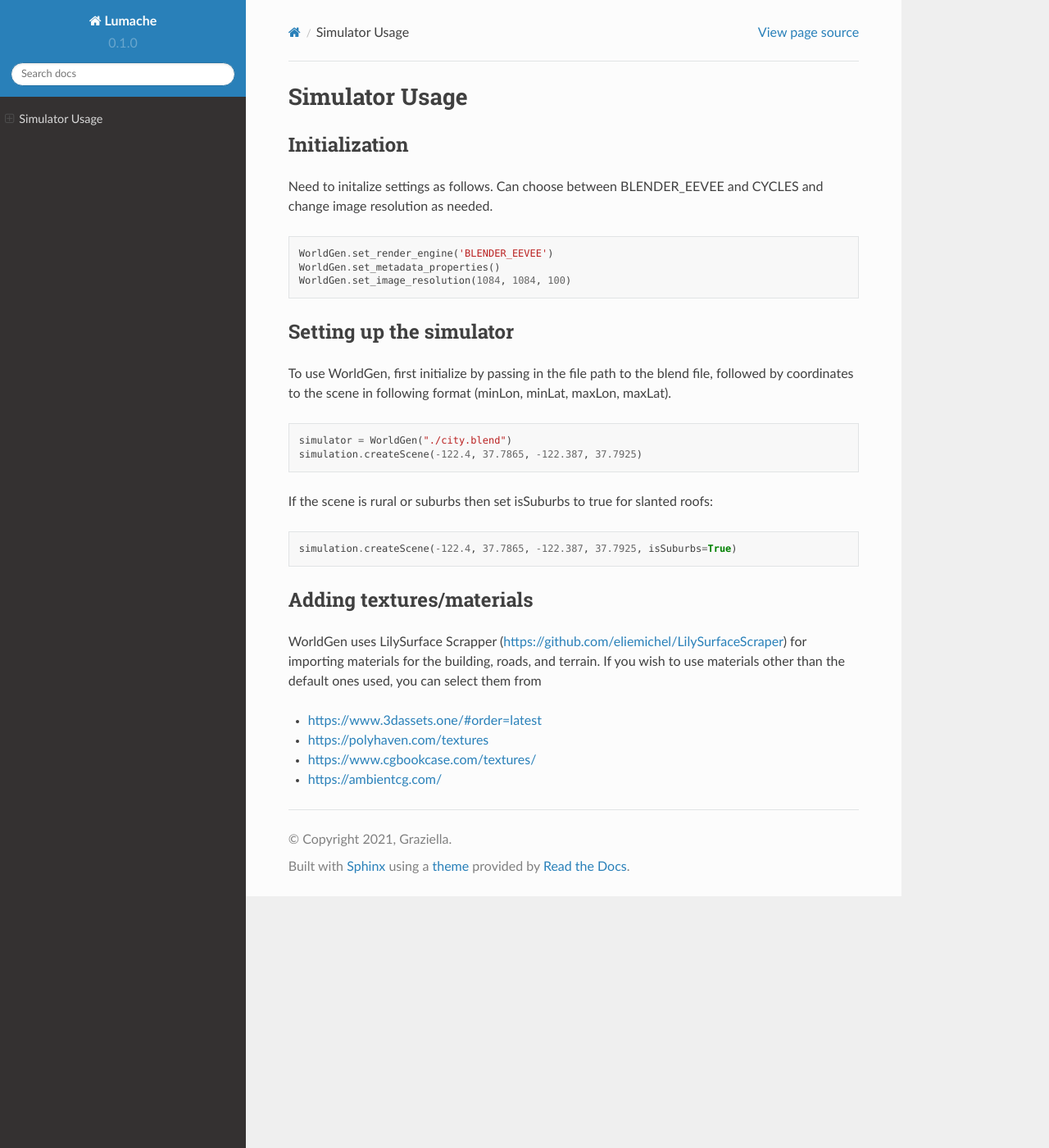
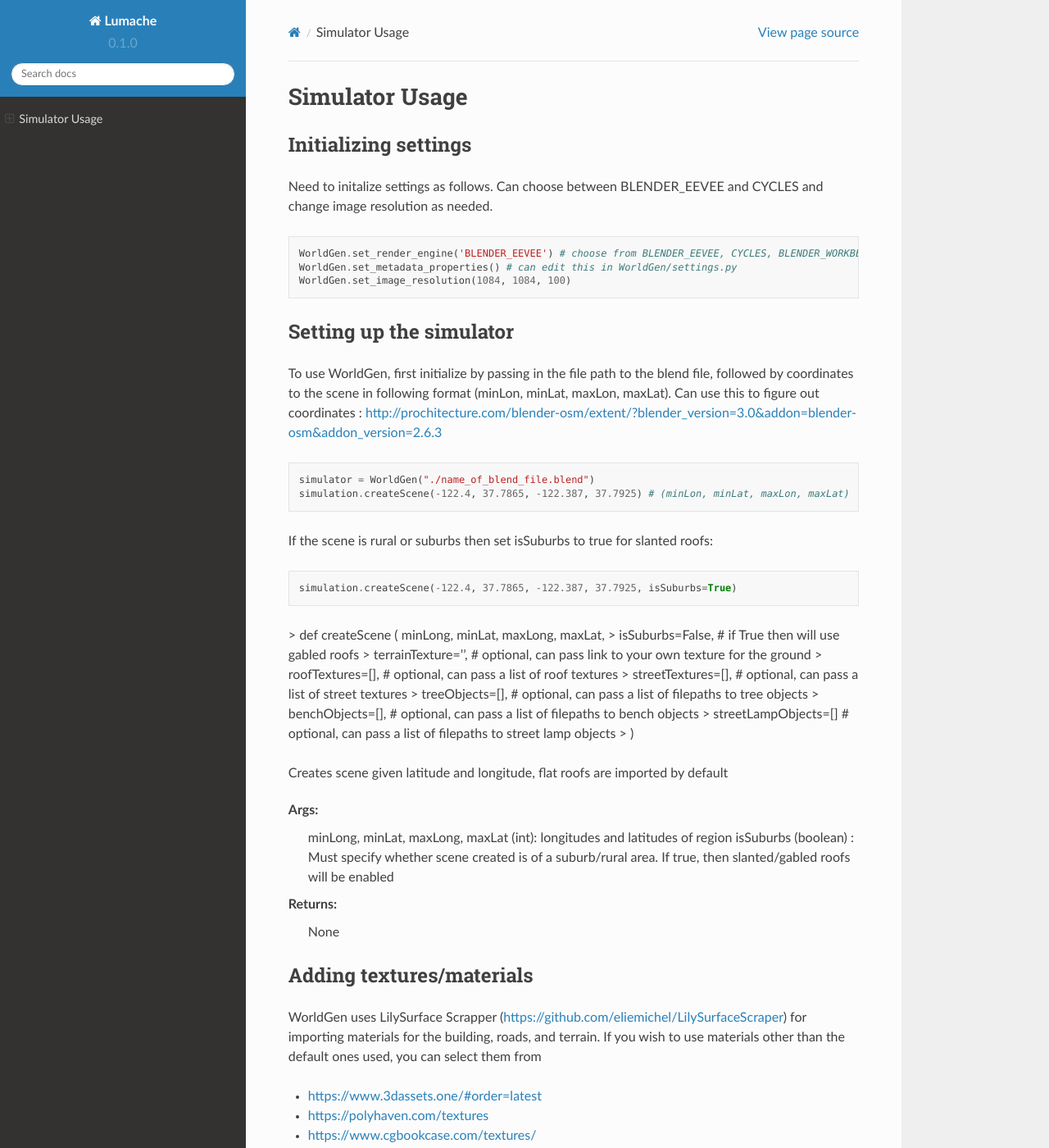
Before and after one commit to riya-kumari/worldgen-docs, a Sphinx documentation site: the page built from docs/source/simulator.rst, in a window 1280 px wide and 1400 px high. Shown: the whole window at 82% size. Built offline with Sphinx 7.4.7 and the Read the Docs theme 2.0.0, drawn with Linux system fonts in a browser that asks for light colours; pages that are not in the unit, such as notebooks, are missing from menus; some of the changed text lies outside the part shown.

Commit message:
Update simulator.rst

```diff
--- a/docs/source/simulator.rst
+++ b/docs/source/simulator.rst
@@ -1,26 +1,26 @@
 Simulator Usage
-=====
+====================
 
-Initialization
-------------
+Initializing settings
+------------------------
 Need to initalize settings as follows. Can choose between BLENDER_EEVEE and CYCLES and change image resolution as needed.
 
 .. code-block:: python
 
-    WorldGen.set_render_engine('BLENDER_EEVEE')
-    WorldGen.set_metadata_properties()
+    WorldGen.set_render_engine('BLENDER_EEVEE') # choose from BLENDER_EEVEE, CYCLES, BLENDER_WORKBENCH
+    WorldGen.set_metadata_properties() # can edit this in WorldGen/settings.py
     WorldGen.set_image_resolution(1084, 1084, 100)
 
 
 Setting up the simulator
-------------
+------------------------
 
-To use WorldGen, first initialize by passing in the file path to the blend file, followed by coordinates to the scene in following format (minLon, minLat, maxLon, maxLat).
+To use WorldGen, first initialize by passing in the file path to the blend file, followed by coordinates to the scene in following format (minLon, minLat, maxLon, maxLat). Can use this to figure out coordinates : http://prochitecture.com/blender-osm/extent/?blender_version=3.0&addon=blender-osm&addon_version=2.6.3
 
 .. code-block:: python
 
-   simulator = WorldGen("./city.blend")
-   simulation.createScene(-122.4, 37.7865, -122.387, 37.7925)
+   simulator = WorldGen("./name_of_blend_file.blend")
+   simulation.createScene(-122.4, 37.7865, -122.387, 37.7925) # (minLon, minLat, maxLon, maxLat)
 
 If the scene is rural or suburbs then set isSuburbs to true for slanted roofs:
 
@@ -28,8 +28,27 @@ If the scene is rural or suburbs then set isSuburbs to true for slanted roofs:
 
    simulation.createScene(-122.4, 37.7865, -122.387, 37.7925, isSuburbs=True)
 
+> def createScene ( minLong, minLat, maxLong, maxLat,
+> isSuburbs=False,     # if True then will use gabled roofs
+> terrainTexture='',   # optional, can pass link to your own texture for the ground
+> roofTextures=[],     # optional, can pass a list of roof textures
+> streetTextures=[],   # optional, can pass a list of street textures
+> treeObjects=[],      # optional, can pass a list of filepaths to tree objects
+> benchObjects=[],     # optional, can pass a list of filepaths to bench objects
+> streetLampObjects=[] # optional, can pass a list of filepaths to street lamp objects
+> )
+
+Creates scene given latitude and longitude, flat roofs are imported by default
+
+Args:
+    minLong, minLat, maxLong, maxLat (int): longitudes and latitudes of region
+    isSuburbs (boolean) : Must specify whether scene created is of a suburb/rural area. If true, then slanted/gabled roofs will be enabled
+
+Returns:
+    None
+
 Adding textures/materials
-------------
+------------------------------------
 
 WorldGen uses LilySurface Scrapper (https://github.com/eliemichel/LilySurfaceScraper) for importing materials for the building, roads, and terrain. If you wish to use materials other than the default ones used, you can select them from
 
@@ -37,3 +56,14 @@ WorldGen uses LilySurface Scrapper (https://github.com/eliemichel/LilySurfaceScr
 - https://polyhaven.com/textures
 - https://www.cgbookcase.com/textures/
 - https://ambientcg.com/
+
+Configuring weather and lighting conditions
+------------------------------------------------
+
+.. code-block:: python
+
+    simulation.addWeather(
+    lighting='midday' or 'sunset' or 'night',
+    weather = 'rain', 'cloudy', 'clear', or 'fog'
+    hdri_img=""
+    )
```
